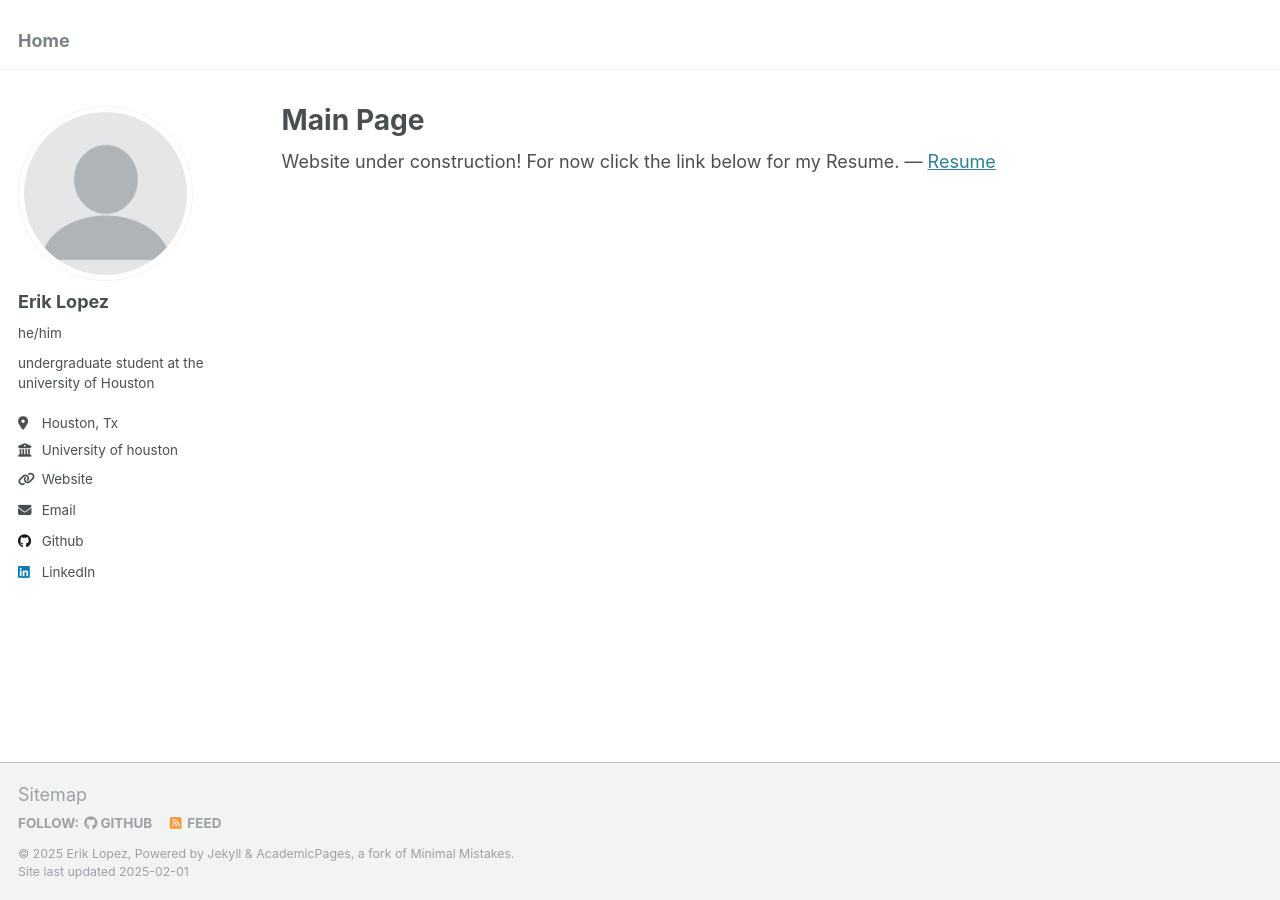
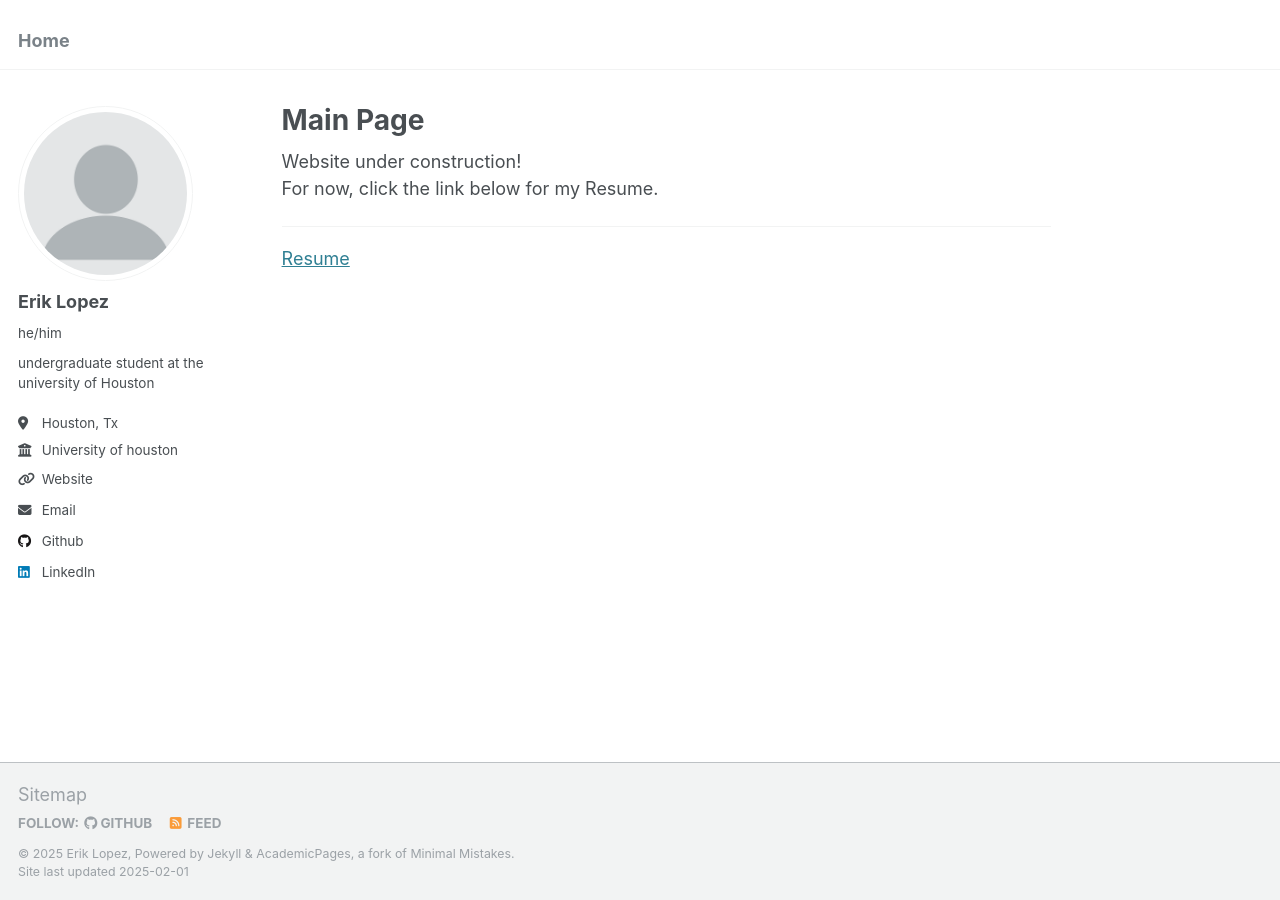
Before and after one commit to Eriklpz04/Eriklpz04.github.io, a Jekyll site: the page built from _pages/about.md, in a window 1280 px wide. Built offline with Jekyll 4.4.1, drawn with Linux system fonts in a browser that asks for light colours.

```diff
--- a/_pages/about.md
+++ b/_pages/about.md
@@ -6,7 +6,10 @@ redirect_from:
   - /about/
   - /about.html
 ---
+
 Website under construction!
-For now click the link below for my Resume.
+For now, click the link below for my Resume.
+
 ---
+
 [Resume](https://eriklpz04.github.io/files/Resume-2025.pdf)
```
